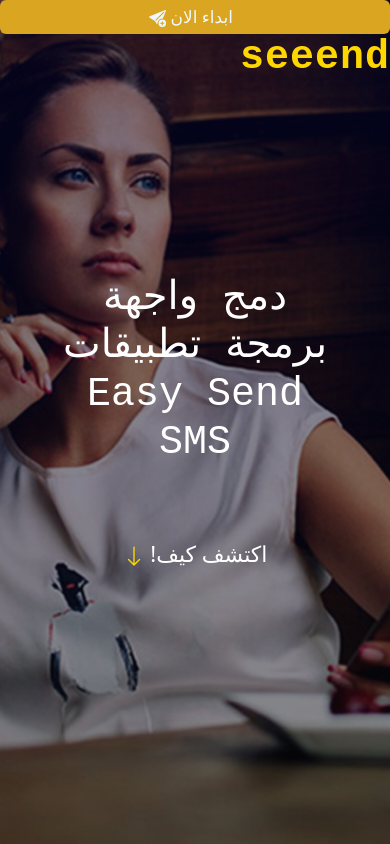
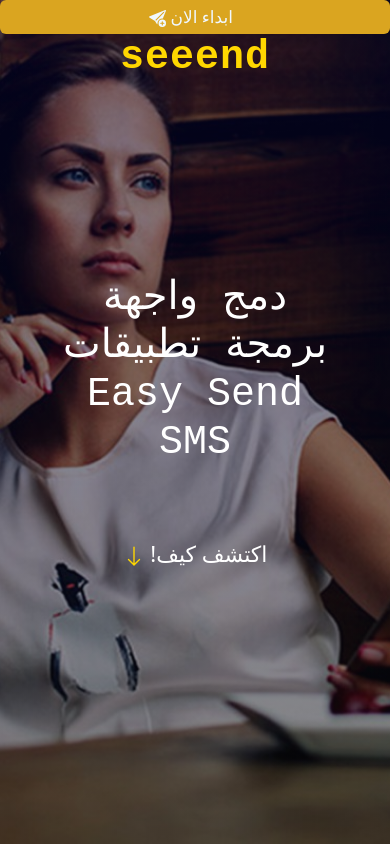
Before and after one commit to gemyzero/Sms, a React (Vite) app: page / in a window 390 px wide. Shown: the top 844 px of the page. Built offline with nearby package versions, Linux system fonts and the light colour scheme.

Commit message:
there commit

```diff
--- a/src/Componets/Navbar.jsx
+++ b/src/Componets/Navbar.jsx
@@ -21,10 +21,10 @@ export default function Navbar() {
   console.log(scrollY)
 
   return (
-    <div className={`     w-100 nav  ${scrollY == 0 ? '' : 'bg-white'}`}>
-    <button className='btn     '> <span className='me-2'>  ابداء الان </span>       <span className='icon'><BsFillSendPlusFill /></span>
+    <div className={`      nav  ${scrollY == 0 ? '' : 'bg-white'}`}>
+    <button className='btn '> <span className='me-2'>  ابداء الان </span>       <span className='icon'><BsFillSendPlusFill /></span>
     </button>
-      <div className='  '><h1 >seeend</h1></div>
+      <div className='logo'><h1 >seeend</h1></div>
 
 
     </div>
--- a/src/Componets/contact/Contact.jsx
+++ b/src/Componets/contact/Contact.jsx
@@ -7,7 +7,6 @@ const Inputname = useRef();
 const InputArea = useRef();
 const [sendMassage , setSendMassage] = useState([])
 
-
 const HandelSubmit =(event)=>{
   event.preventDefault()
   let mass = {
@@ -15,12 +14,10 @@ const HandelSubmit =(event)=>{
     name: Inputname.current.value,
     massage :InputArea.current.value,
   }
-
   const newOpj = [...sendMassage]
   newOpj.push(mass)
   setSendMassage(newOpj)
   console.log(newOpj)
-
   localStorage.setItem('massage' , JSON.stringify(newOpj))
 }
 
@@ -52,12 +49,12 @@ const HandelSubmit =(event)=>{
 </div>
 
 <form onSubmit={HandelSubmit} action="" className="form-contact w-75 mx-auto">
- <div className="log d-flex">
+ <div className="log ">
   <input ref={InputPhone} type="text" id="disabledTextInput" className="form-control mx-2 my-3 py-2" placeholder=" الرجاء ادخال رقم الهاتف "/>
   <input ref={Inputname} type="text" id="disabledTextInput" className="form-control mx-2 my-3 py-2" placeholder=" الرجاء ادخال  اسمك"/>
  </div>
- <textarea ref={InputArea} className="form-control " id="exampleFormControlTextarea1 my-3 py-2" placeholder="الرجاء ادخال الرساله" rows="3"/>
-<button className="btn btn-warning  p-2  fw-bold text-white w-100">ارسال</button>
+ <textarea ref={InputArea} className="form-control me-2" id="exampleFormControlTextarea1 my-3 py-2" placeholder="الرجاء ادخال الرساله" rows="3"/>
+<button className="btn btn-warning me-2  p-2  fw-bold text-white w-100">ارسال</button>
 </form>
 </section>
 
--- a/src/Componets/contact/contact.css
+++ b/src/Componets/contact/contact.css
@@ -5,3 +5,15 @@ font-size: 25px;
 }
 #contact {
 }
+.log{
+    display: flex;
+}
+
+@media screen and (max-width: 530px) {
+    .log{
+        display: inline;
+
+    }
+
+
+}
--- a/src/Componets/header/header.css
+++ b/src/Componets/header/header.css
@@ -38,12 +38,14 @@ font-family: 'Courier New', Courier, monospace;
 font-weight: bold;
 font-size: 50px;
 }
+
 .nav button{
     line-height: 1.2;
 
     font-size: 17px;
     color: aliceblue;
     background-color: goldenrod;
+    width: 100;
 
 }
 .header .hero{
@@ -83,9 +85,12 @@ padding-top: 110px;
     .nav h1{
     font-size: 40px;
     text-align: center;
+    margin-left: 0px;
+
     }
     .header .hero h1{
         font-size: 40px;
+
 
     }
     .nav button{
@@ -98,4 +103,10 @@ padding-top: 110px;
         padding-right: 0px;
 
     }
+    .logo{
+        width: 100%;
+        display: flex;
+        justify-content: center;
+        margin: 0;
+    }
 }
```
